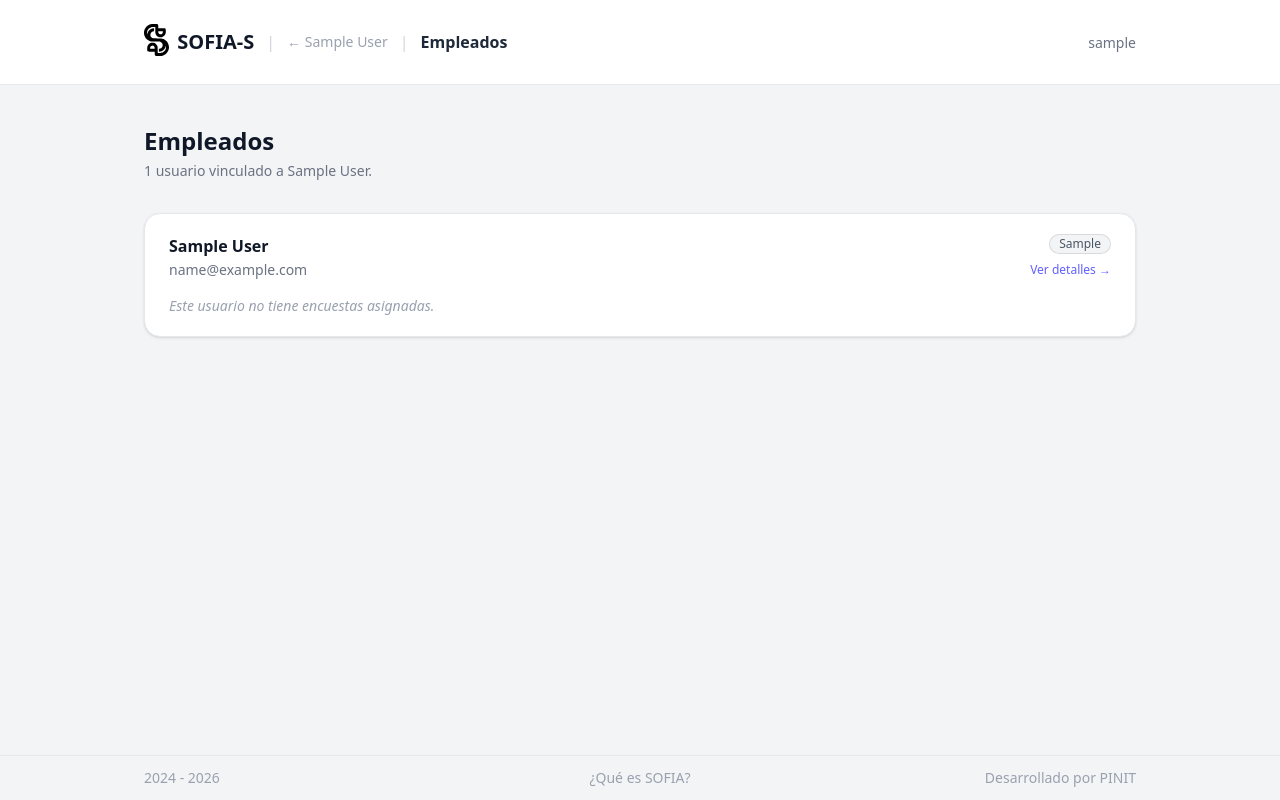
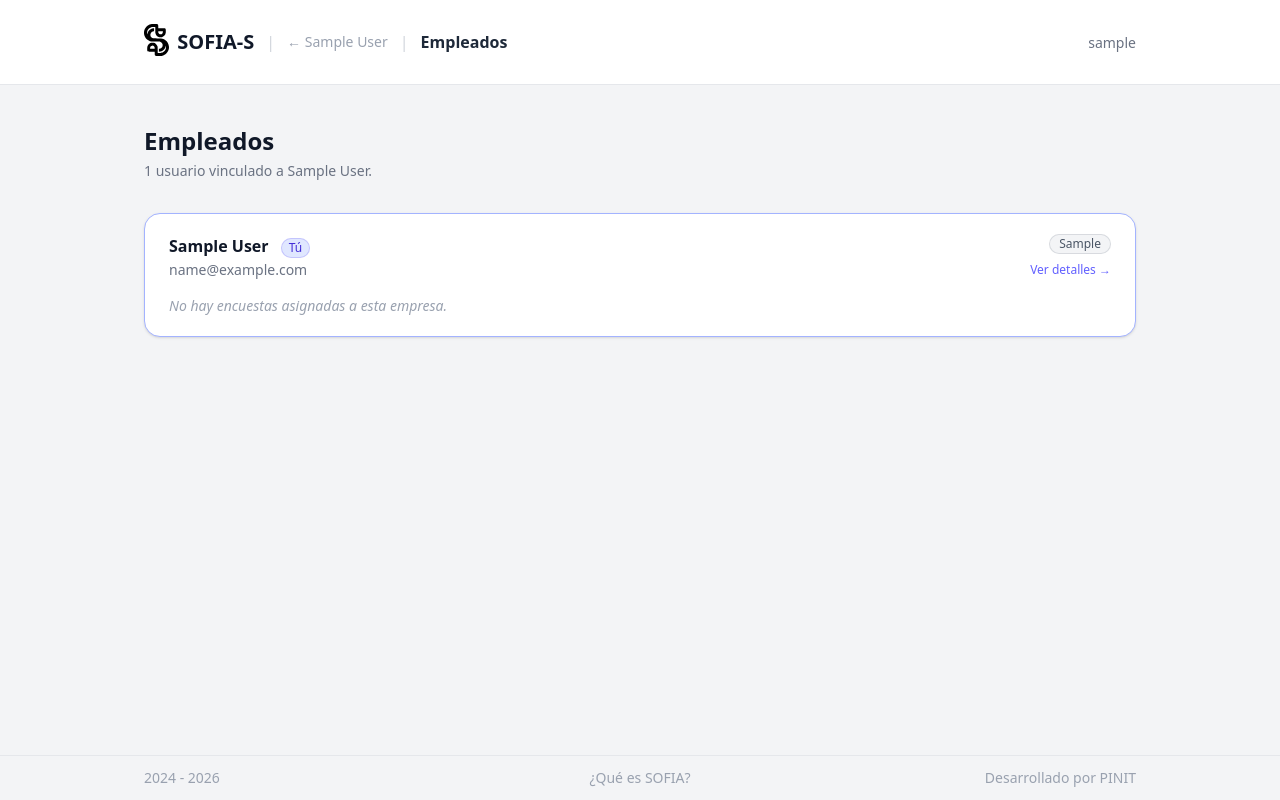
Before and after one commit to mapstermind/sofias, a Django app: page /empresas/000/empleados/ in a window 1280 px wide. Run offline with Django 5.2, Linux system fonts and the light colour scheme; a user stored in the database is signed in; tables that the repository leaves empty hold one stand-in row (values such as "Sample post"); data that the repository does not hold is empty.

Commit message:
Exec users now see themselves in employee list + their surveys

```diff
--- a/apps/core/views.py
+++ b/apps/core/views.py
@@ -246,41 +246,32 @@ class CompanyEmployeeListView(LoginRequiredMixin, View):
         members_data = []
         for profile in profiles:
             user = profile.user
-            is_employee = user.groups.filter(name="Employees").exists()
-
-            if is_employee:
-                survey_progress = []
-                for assignment in assignments:
-                    total = total_questions_map[assignment.id]
-                    answered = answered_map.get((user.id, assignment.id), 0)
-                    percent = round(answered / total * 100) if total > 0 else 0
-                    status = submission_status_map.get(
-                        (user.id, assignment.id), "not_started"
-                    )
-                    survey_progress.append(
-                        {
-                            "assignment": assignment,
-                            "answered": answered,
-                            "total": total,
-                            "percent": percent,
-                            "status": status,
-                        }
-                    )
-                members_data.append(
+            survey_progress = []
+            for assignment in assignments:
+                total = total_questions_map[assignment.id]
+                answered = answered_map.get((user.id, assignment.id), 0)
+                percent = round(answered / total * 100) if total > 0 else 0
+                status = submission_status_map.get(
+                    (user.id, assignment.id), "not_started"
+                )
+                survey_progress.append(
                     {
-                        "profile": profile,
-                        "has_surveys": True,
-                        "survey_progress": survey_progress,
+                        "assignment": assignment,
+                        "answered": answered,
+                        "total": total,
+                        "percent": percent,
+                        "status": status,
                     }
                 )
-            else:
-                members_data.append(
-                    {
-                        "profile": profile,
-                        "has_surveys": False,
-                        "survey_progress": [],
-                    }
-                )
+            members_data.append(
+                {
+                    "profile": profile,
+                    "is_self": profile.user_id == request.user.id,
+                    "survey_progress": survey_progress,
+                }
+            )
+
+        members_data.sort(key=lambda m: (not m["is_self"],))
 
         return render(
             request,
--- a/static/css/output.css
+++ b/static/css/output.css
@@ -15,11 +15,7 @@
     --color-red-600: oklch(57.7% 0.245 27.325);
     --color-red-700: oklch(50.5% 0.213 27.518);
     --color-amber-50: oklch(98.7% 0.022 95.277);
-    --color-amber-200: oklch(92.4% 0.12 95.746);
     --color-amber-500: oklch(76.9% 0.188 70.08);
-    --color-amber-700: oklch(55.5% 0.163 48.998);
-    --color-amber-800: oklch(47.3% 0.137 46.201);
-    --color-amber-900: oklch(41.4% 0.112 45.904);
     --color-yellow-400: oklch(85.2% 0.199 91.936);
     --color-yellow-500: oklch(79.5% 0.184 86.047);
     --color-green-50: oklch(98.2% 0.018 155.826);
@@ -28,6 +24,7 @@
     --color-green-600: oklch(62.7% 0.194 149.214);
     --color-green-700: oklch(52.7% 0.154 150.069);
     --color-indigo-50: oklch(96.2% 0.018 272.314);
+    --color-indigo-100: oklch(93% 0.034 272.788);
     --color-indigo-200: oklch(87% 0.065 274.039);
     --color-indigo-300: oklch(78.5% 0.115 274.713);
     --color-indigo-500: oklch(58.5% 0.233 277.117);
@@ -353,6 +350,9 @@
   .ml-1\.5 {
     margin-left: calc(var(--spacing) * 1.5);
   }
+  .ml-2 {
+    margin-left: calc(var(--spacing) * 2);
+  }
   .ml-4 {
     margin-left: calc(var(--spacing) * 4);
   }
@@ -641,6 +641,9 @@
   .border-indigo-200 {
     border-color: var(--color-indigo-200);
   }
+  .border-indigo-300 {
+    border-color: var(--color-indigo-300);
+  }
   .border-red-200 {
     border-color: var(--color-red-200);
   }
@@ -688,6 +691,9 @@
   }
   .bg-indigo-50 {
     background-color: var(--color-indigo-50);
+  }
+  .bg-indigo-100 {
+    background-color: var(--color-indigo-100);
   }
   .bg-indigo-500 {
     background-color: var(--color-indigo-500);
--- a/templates/core/employee_list.html
+++ b/templates/core/employee_list.html
@@ -29,7 +29,7 @@
       {% for item in members %}
         {% with profile=item.profile user=item.profile.user %}
           <a href="{% if is_admin_view %}{% url 'core:company_employee_detail_for' company.reference_code user.id %}{% else %}{% url 'core:company_employee_detail' user.id %}{% endif %}"
-             class="block bg-white rounded-2xl border border-gray-200 shadow-sm px-6 py-5 hover:border-indigo-300 hover:shadow-md transition-all group">
+             class="block bg-white rounded-2xl border {% if item.is_self %}border-indigo-300{% else %}border-gray-200{% endif %} shadow-sm px-6 py-5 hover:border-indigo-300 hover:shadow-md transition-all group">
 
             {# User identity row #}
             <div class="flex items-start justify-between gap-4">
@@ -38,6 +38,9 @@
                   {{ user.first_name }} {{ user.last_name }}
                   {% if not user.first_name and not user.last_name %}
                     <span class="text-gray-400 font-normal italic">Sin nombre</span>
+                  {% endif %}
+                  {% if item.is_self %}
+                    <span class="ml-2 inline-flex items-center rounded-full bg-indigo-100 px-2 py-0.5 text-xs font-medium text-indigo-700 ring-1 ring-inset ring-indigo-600/20">Tú</span>
                   {% endif %}
                 </p>
                 <p class="mt-0.5 text-sm text-gray-500">{{ user.email }}</p>
@@ -54,9 +57,8 @@
               </div>
             </div>
 
-            {# Survey progress or no-surveys message #}
+            {# Survey progress #}
             <div class="mt-4">
-              {% if item.has_surveys %}
               {% if item.survey_progress %}
                 <div class="space-y-3">
                   {% for prog in item.survey_progress %}
@@ -94,9 +96,6 @@
               {% else %}
                 <p class="text-sm text-gray-400 italic">No hay encuestas asignadas a esta empresa.</p>
               {% endif %}
-              {% else %}
-                <p class="text-sm text-gray-400 italic">Este usuario no tiene encuestas asignadas.</p>
-              {% endif %}
             </div>
 
           </a>
```
Lines whose indentation alone changed are shown as unchanged.
